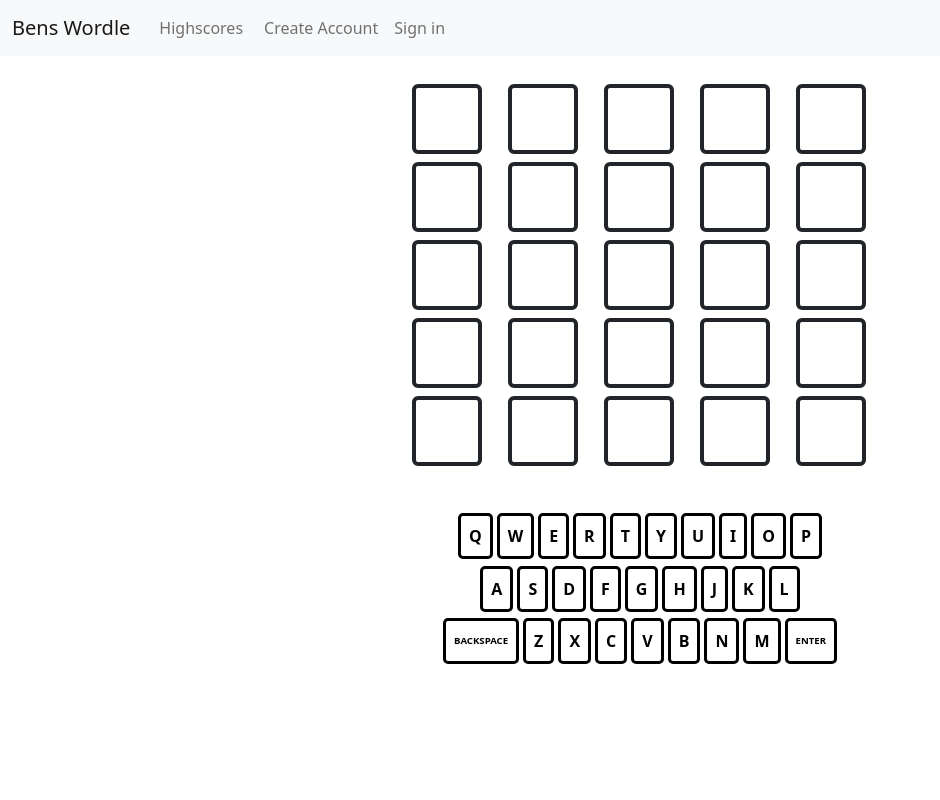
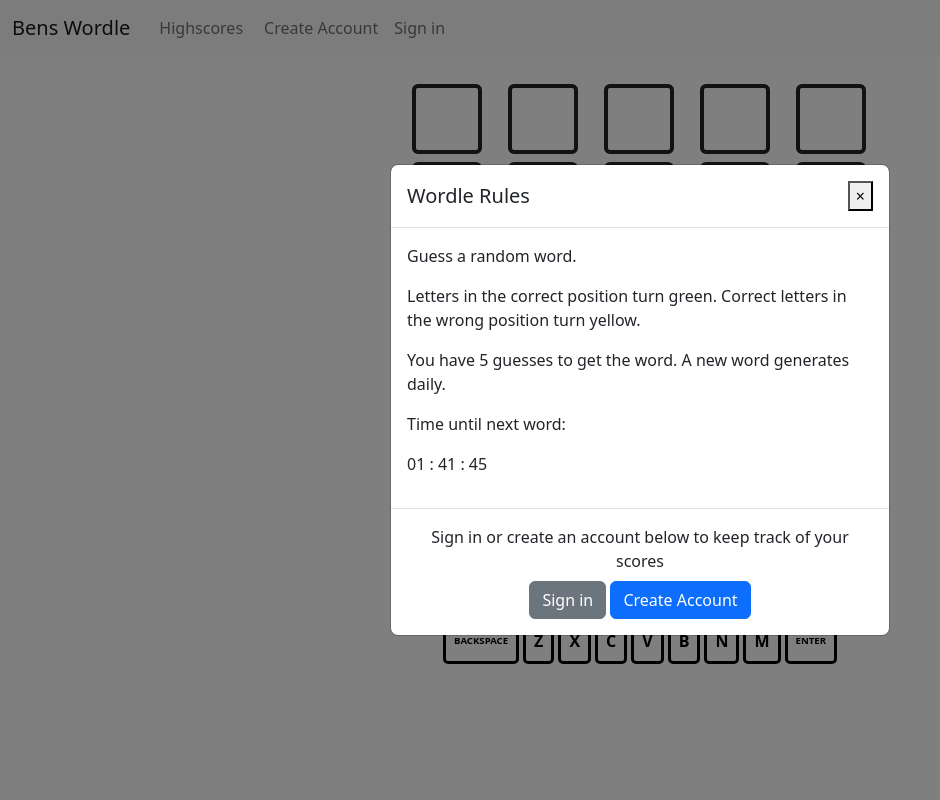
Before and after one commit to ben-23-96/wordle, a Node server app: page / in a window 1280 px wide. Shown: the whole page, without its empty margins (0-940 px from the left). Run offline with Node 20, Linux system fonts and the light colour scheme; data that the repository does not hold is empty.

Commit message:
improved modal functionality

```diff
--- a/dailyword.js
+++ b/dailyword.js
@@ -1,4 +1,3 @@
-const fs = require('fs');
 const axios = require('axios').default
 const connection = require('./db')
 
--- a/public/scripts/script.js
+++ b/public/scripts/mainScript.js
@@ -95,13 +95,25 @@ const keyInputListener = {
         if (this.wordGuessed || this.cardId >= 25) {
             this.updateHighscore()
             this.activeToday = false
+            this.setLocalStorage()
+            const myEvent = new CustomEvent("gameEnd", {
+                detail: 'event thats listener calls the function to display the end game modal, function located in modalScripts.js',
+                bubbles: true,
+                cancelable: true,
+                composed: false,
+            })
+            document.dispatchEvent(myEvent);
+        }
+        this.playerGuess = ""
+    },
+    setLocalStorage: function () { //sets keys in localstorage to be used on page loads
         let now = new Date()
         date = now.toISOString().split('T')[0]
         localStorage.setItem('datePlayed', date)
         localStorage.setItem('disableKeys', true)
-            setTimeout(() => { this.showModal() }, 500)
-        }
-        this.playerGuess = ""
+        localStorage.setItem('wordGuessedToday', this.wordGuessed)
+        localStorage.setItem('word', this.word)
+        localStorage.setItem('guesses', JSON.stringify(this.guesses))
     },
     updateHighscore: async function () { // posts highscore to database
         try {
@@ -159,58 +171,6 @@ const keyInputListener = {
             let style = card.getAttribute('style')
             localStorage.setItem(`card${this.cardId - 5 + i} style`, style)
         }
-    },
-    showModal: function () { // generates post game modal
-        var myModal = new bootstrap.Modal(document.getElementById("gameEndModal"), {});
-        modalBody = document.querySelector('#gameEndModal .modal-body')
-        modalTitle = document.querySelector('#gameEndModal .modal-title')
-        if (this.wordGuessed) {
-            modalTitle.innerHTML = "Correct"
-        } else {
-            modalTitle.innerHTML = "Incorrect"
-        }
-        const Para1 = document.createElement('p')
-        Para1.innerHTML = `The word was ${this.word}`
-        modalBody.appendChild(Para1)  // dislpay word
-        const Para2 = document.createElement('p')
-        Para2.innerHTML = `Your guesses were:`
-        modalBody.appendChild(Para2)
-        const guessHTMLList = document.createElement("ol");
-        modalBody.appendChild(guessHTMLList)
-        for (let guess of this.guesses) { // display guesses
-            let listItem = document.createElement("li");
-            listItem.innerHTML = guess
-            guessHTMLList.appendChild(listItem)
-        }
-        const Para3 = document.createElement('p')
-        Para3.innerHTML = 'Time until next word:'
-        modalBody.appendChild(Para3)
-        const modalCountdown = document.createElement('p')
-        modalCountdown.setAttribute('id', 'modalCountdown')
-        modalBody.appendChild(modalCountdown)
-        timer = setInterval(this.modalTimer, 500) // display timer
-        this.timer = timer
-        myModal.show()
-    },
-    modalTimer: function () { // timer counts down to midnight when a new word loads, displays the time on post game modal
-        var now = new Date();
-        var night = new Date(
-            now.getFullYear(),
-            now.getMonth(),
-            now.getDate() + 1, // the next day, ...
-            0, 0, 0 // ...at 00:00:00 hours
-        );
-        var msToMidnight = night.getTime() - now.getTime();
-        var hours = Math.floor((msToMidnight % (1000 * 60 * 60 * 24)) / (1000 * 60 * 60));
-        var minutes = Math.floor((msToMidnight % (1000 * 60 * 60)) / (1000 * 60));
-        var seconds = Math.floor((msToMidnight % (1000 * 60)) / 1000);
-        let modalCountdown = document.querySelector('#modalCountdown')
-        modalCountdown.innerHTML = ('0' + hours).slice(-2) + ' : ' + ('0' + minutes).slice(-2) + ' : ' + ('0' + seconds).slice(-2)
-        if (!document.querySelector(".modal").classList.contains("show")) { // disables timer when modal closed
-            clearInterval(this.timer);
-        }
-
-
     },
 };
 
@@ -273,12 +233,24 @@ function load() {
     }
 }
 
-if (localStorage.getItem('datePlayed') != null) { // if player has played and has data in localstorage
 let now = new Date()
 date = now.toISOString().split('T')[0]
 if (localStorage.getItem('datePlayed') === date) { // if player played today
     load()
+    const gameEndEvent = new CustomEvent("gameEnd", {
+        detail: 'event thats listener calls the function to display the end game modal, function located in modalScripts.js',
+        bubbles: true,
+        cancelable: true,
+        composed: false,
+    })
+    document.dispatchEvent(gameEndEvent);
 } else {
     localStorage.clear()
+    const gameStartEvent = new CustomEvent("gameStart", {
+        detail: 'event thats listener calls the function to display the start game modal, function located in modalScripts.js',
+        bubbles: true,
+        cancelable: true,
+        composed: false,
+    })
+    document.dispatchEvent(gameStartEvent);
 }
-}
--- /dev/null
+++ b/public/scripts/modalScripts.js
@@ -0,0 +1,121 @@
+function startModal() {
+    let myModal = new bootstrap.Modal(document.getElementById("gameModal"), {}); // configure modal
+    let modalBody = document.querySelector('#gameModal .modal-body')
+    let modalTitle = document.querySelector('#gameModal .modal-title')
+    modalBody.innerHTML = ""
+    modalTitle.innerHTML = "Wordle Rules"
+    const Para1 = document.createElement('p')
+    Para1.innerHTML = "Guess a random word."
+    modalBody.appendChild(Para1)
+    const Para2 = document.createElement('p')
+    Para2.innerHTML = "Letters in the correct position turn green. Correct letters in the wrong position turn yellow."
+    modalBody.appendChild(Para2)
+    const Para3 = document.createElement('p')
+    Para3.innerHTML = "You have 5 guesses to get the word. A new word generates daily."
+    modalBody.appendChild(Para3)
+    const Para4 = document.createElement('p')
+    Para4.innerHTML = 'Time until next word:'
+    modalBody.appendChild(Para4)
+    const modalCountdown = document.createElement('p')
+    modalCountdown.setAttribute('id', 'modalCountdown')
+    modalBody.appendChild(modalCountdown)
+    timer = setInterval(modalTimer, 500) // display timer
+    globalThis.timer = timer
+    myModal.show()
+}
+
+function gameEndModal() { // generates post game modal
+    var myModal = new bootstrap.Modal(document.getElementById("gameModal"), {});
+    modalBody = document.querySelector('#gameModal .modal-body')
+    modalTitle = document.querySelector('#gameModal .modal-title')
+    if (localStorage.wordGuessedToday === 'true') {
+        modalTitle.innerHTML = "Correct"
+    } else {
+        modalTitle.innerHTML = "Incorrect"
+    }
+    modalBody.innerHTML = ""
+    const Para1 = document.createElement('p')
+    Para1.innerHTML = `The word was ${localStorage.word}`
+    modalBody.appendChild(Para1)  // dislpay word
+    const Para2 = document.createElement('p')
+    Para2.innerHTML = `Your guesses were:`
+    modalBody.appendChild(Para2)
+    const guessHTMLList = document.createElement("ol");
+    modalBody.appendChild(guessHTMLList)
+    for (let guess of JSON.parse(localStorage.guesses)) { // display guesses
+        let listItem = document.createElement("li");
+        listItem.innerHTML = guess
+        guessHTMLList.appendChild(listItem)
+    }
+    const Para3 = document.createElement('p')
+    Para3.innerHTML = 'Time until next word:'
+    modalBody.appendChild(Para3)
+    const modalCountdown = document.createElement('p')
+    modalCountdown.setAttribute('id', 'modalCountdown')
+    modalBody.appendChild(modalCountdown)
+    timer = setInterval(modalTimer, 500) // display timer
+    globalThis.timer = timer
+    myModal.show()
+}
+function modalTimer() {// timer counts down to midnight when a new word loads, displays the time on post game modal
+    var now = new Date();
+    var night = new Date(
+        now.getFullYear(),
+        now.getMonth(),
+        now.getDate() + 1, // the next day, ...
+        0, 0, 0 // ...at 00:00:00 hours
+    );
+    var msToMidnight = night.getTime() - now.getTime();
+    var hours = Math.floor((msToMidnight % (1000 * 60 * 60 * 24)) / (1000 * 60 * 60));
+    var minutes = Math.floor((msToMidnight % (1000 * 60 * 60)) / (1000 * 60));
+    var seconds = Math.floor((msToMidnight % (1000 * 60)) / 1000);
+    let modalCountdown = document.querySelector('#modalCountdown')
+    modalCountdown.innerHTML = ('0' + hours).slice(-2) + ' : ' + ('0' + minutes).slice(-2) + ' : ' + ('0' + seconds).slice(-2)
+    if (!document.querySelector("#gameModal").classList.contains("show")) { // disables timer when modal closed
+        clearInterval(globalThis.timer);
+    }
+}
+
+
+async function fetchHighscores() { // fetch the top 10 highscores from the database
+    try {
+        const response = await fetch('/load-highscores', {
+            method: 'GET',
+        });
+        data = await response.json();
+        return data['data']
+    } catch (error) {
+        console.error(error);
+    }
+}
+
+async function displayHighscoreModal() {
+    const highscores = await fetchHighscores() // retrieve highscores from database
+    let myModal = new bootstrap.Modal(document.getElementById("gameModal"), {}); // configure modal
+    let modalBody = document.querySelector('#gameModal .modal-body')
+    let modalTitle = document.querySelector('#gameModal .modal-title')
+    modalBody.innerHTML = ""
+    modalTitle.innerHTML = 'Highscores'
+    const highscoreTable = document.createElement("table");
+    modalBody.appendChild(highscoreTable)
+    let tableHeaders = document.createElement("tr");
+    for (let key of Object.keys(highscores[0])) { // create table headers
+        let tableHead = document.createElement("th");
+        tableHead.innerHTML = key
+        tableHeaders.appendChild(tableHead)
+    }
+    highscoreTable.appendChild(tableHeaders)
+    for (let i = 0; i < highscores.length; i++) { // create table cells
+        let tableRow = document.createElement("tr");
+        for (let key of Object.keys(highscores[i])) {
+            let tableCell = document.createElement("td");
+            tableCell.innerHTML = highscores[i][key]
+            tableRow.appendChild(tableCell)
+        }
+        highscoreTable.appendChild(tableRow)
+    }
+    myModal.show()
+}
+
+document.addEventListener('gameStart', () => { startModal() })
+document.addEventListener('gameEnd', () => { setTimeout(gameEndModal, 750) })
--- a/views/index.ejs
+++ b/views/index.ejs
@@ -36,24 +36,7 @@
         </div>
     </nav>
 
-    <div class="modal fade" id="highscoreModal" role="dialog">
-        <div class="modal-dialog modal-dialog-centered" role="document">
-            <div class="modal-content">
-                <div class="modal-header">
-                    <h5 class="modal-title" id="ModalTitle"></h5>
-                    <button type="button" class="close" data-bs-dismiss="modal" aria-label="Close">
-                        <span aria-hidden="true">&times;</span>
-                    </button>
-                </div>
-                <div class="modal-body">
-                </div>
-                <div class="modal-footer">
-                </div>
-            </div>
-        </div>
-    </div>
-
-    <div class="modal fade" id="gameEndModal" role="dialog">
+    <div class="modal fade" id="gameModal" role="dialog">
         <div class="modal-dialog modal-dialog-centered" role="document">
             <div class="modal-content">
                 <div class="modal-header">
@@ -64,18 +47,16 @@
                 </div>
                 <% if (loggedin) { %>
                     <div class="modal-body">
-                        <div>
-                            <%- user %>
-                        </div>
                     </div>
                     <% } else {%>
                         <div class="modal-body">
-                            <p>Sign in or create an account below to keep track of your scores</p>
                         </div>
                         <div class="modal-footer">
-                            <a type="button" class="btn btn-secondary" href="/login">Sign in</a>
-                            <a type="button" class="btn btn-primary" href="/register">Create Account</a>
-
+                            <p class="text-center">Sign in or create an account below to keep track of your scores</p>
+                            <div class="align-self-center mx-auto">
+                                <a type="button" class="btn btn-secondary modal-btn" href="/login">Sign in</a>
+                                <a type="button" class="btn btn-primary modal-btn" href="/register">Create Account</a>
+                            </div>
                         </div>
                         <% } %>
             </div>
@@ -130,8 +111,8 @@
     <script src="https://cdn.jsdelivr.net/npm/bootstrap@5.2.0-beta1/dist/js/bootstrap.bundle.min.js"
         integrity="sha384-pprn3073KE6tl6bjs2QrFaJGz5/SUsLqktiwsUTF55Jfv3qYSDhgCecCxMW52nD2"
         crossorigin="anonymous"></script>
-    <script type="text/javascript" src="scripts/script.js"></script>
-    <script type="text/javascript" src="scripts/highscore.js"></script>
+    <script type="text/javascript" src="scripts/modalScripts.js"></script>
+    <script type="text/javascript" src="scripts/mainScript.js"></script>
 </body>
 
 </html>
```
Also changed, not shown: public/scripts/highscore.js (deleted, +0 -38 lines). Lines whose indentation alone changed are shown as unchanged.
